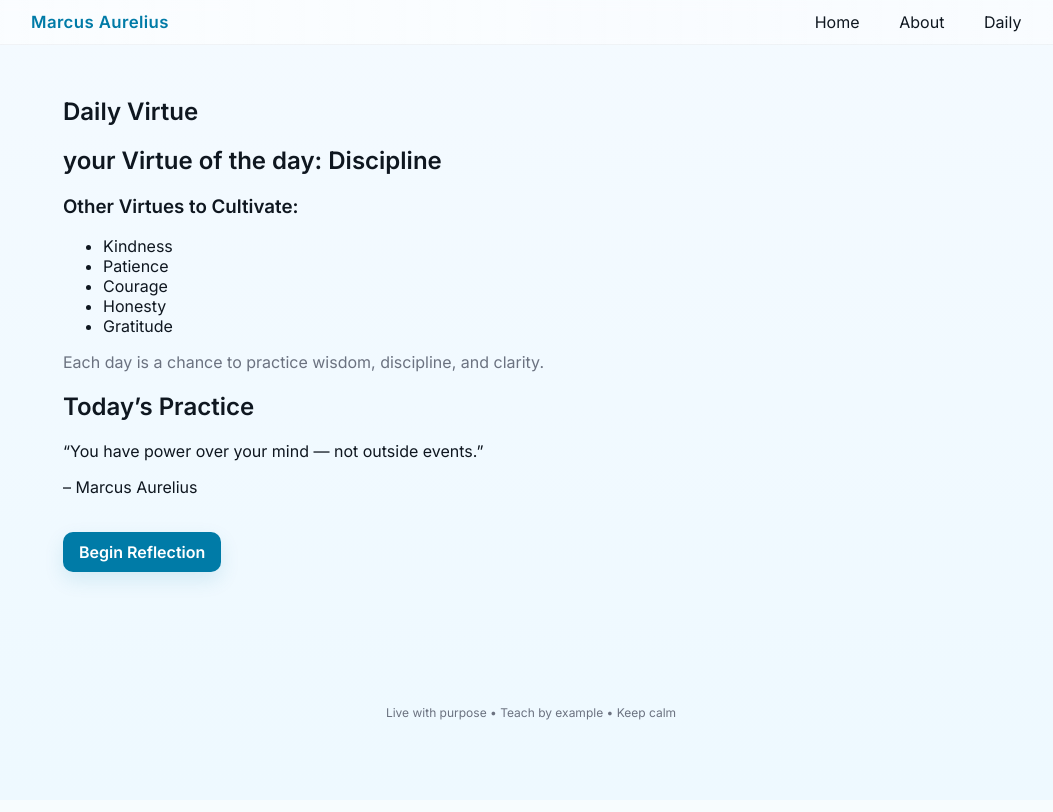
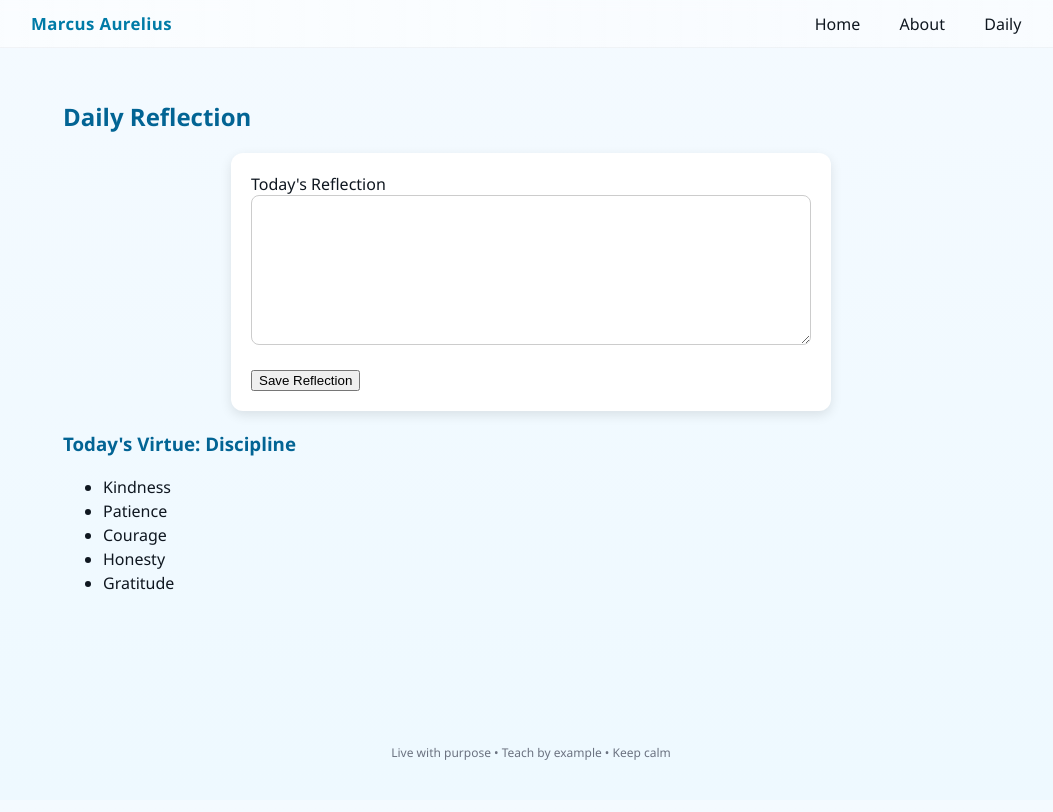
Before and after one commit to 4ghost20/marcus_app, a Flask app: page /daily in a window 1280 px wide. Shown: the whole page, without its empty margins (109-1162 px from the left). Before the commit the page ends 720 px from the top, so only its background shows below. Run offline with Flask 3, Linux system fonts and the light colour scheme.

Commit message:
simple form design csrf protection and form validation
tears and more tears

```diff
--- a/app.py
+++ b/app.py
@@ -1,7 +1,10 @@
-from flask import Flask, render_template
+from flask import Flask, render_template, request
 from datetime import date
+from forms.daily_form import DailyReflectionForm
 
 app = Flask(__name__)
+
+app.config['SECRET_KEY'] = "supersecretkey123"
 @app.route('/')
 def home():
     return render_template('home.html',
@@ -14,12 +17,18 @@
     return render_template('about.html',today=today)
 
 
-@app.route('/daily')
+@app.route('/daily',  methods=['GET', 'POST'])
 def daily():
+    form = DailyReflectionForm()
+    reflection_text = None
+
+    if form.validate_on_submit():
+        reflection_text = form.reflection.data
+
     virtue = "Discipline"
     virtues_list = ["Kindness", "Patience", "Courage", "Honesty", "Gratitude"]
 
-    return render_template('daily.html', virtue=virtue, virtues_list=virtues_list)
+    return render_template("daily.html", form=form, reflection=reflection_text, virtue=virtue, virtues_list=virtues_list)
 
 if __name__ == "__main__":
     app.run(debug=True)
--- /dev/null
+++ b/forms/daily_form.py
@@ -0,0 +1,8 @@
+from flask_wtf import FlaskForm
+from wtforms import StringField, TextAreaField, SubmitField
+from wtforms.validators import DataRequired, Length
+
+class DailyReflectionForm(FlaskForm):
+    reflection = TextAreaField("Today's Reflection",
+                               validators=[DataRequired(), Length(min=3)])
+    submit = SubmitField("Save Reflection")
--- a/static/css/style.css
+++ b/static/css/style.css
@@ -7,6 +7,23 @@
      - White: #FFFFFF
      - Dark text: #0f1720
 */
+/* Zen / Stoic theme: light blue, cerulean, green accents, white background */
+body {
+    font-family: 'Segoe UI', Tahoma, Geneva, Verdana, sans-serif;
+    background-color: #f4faff; /* very light blue */
+    color: #1a1a1a; /* dark text for readability */
+    margin: 0;
+    padding: 0;
+}
+
+h1, h2, h3 {
+    color: #026494; /* cerulean blue */
+}
+
+p, li {
+    font-size: 16px;
+    line-height: 1.5;
+}
 
 :root{
   --bg: #F4FAFF;
@@ -45,11 +62,35 @@
 .cta-row { margin-top: 1.2rem; display: inline-flex; gap: .6rem; }
 
 /* Buttons */
-.btn { display: inline-block; text-decoration: none; padding: .6rem 1rem; border-radius: 10px; font-weight: 600; transition: transform .12s ease, box-shadow .12s ease; }
-.btn:active { transform: translateY(1px); }
-.btn-primary { background: var(--cerulean); color: var(--white); box-shadow: 0 8px 20px rgba(0,123,167,0.12); }
-.btn-primary:hover { filter: brightness(.98); }
-.btn-ghost { background: transparent; color: var(--cerulean); border: 1px solid rgba(0,123,167,0.12); }
+.btn {
+    padding: 10px 20px;
+    border-radius: 8px;
+    font-weight: bold;
+    text-decoration: none;
+    display: inline-block;
+    transition: 0.3s;
+}
+
+.btn-primary {
+    background-color: #028090; /* teal/cerulean */
+    color: white;
+    border: none;
+}
+
+.btn-primary:hover {
+    background-color: #026373;
+}
+
+.btn-ghost {
+    background-color: transparent;
+    color: #028090;
+    border: 2px solid #028090;
+}
+
+.btn-ghost:hover {
+    background-color: #028090;
+    color: white;
+}
 
 /* Content cards and layout */
 .grid { display: grid; grid-template-columns: repeat(auto-fit, minmax(260px, 1fr)); gap: 1.05rem; margin-top: 1rem; }
@@ -63,16 +104,28 @@
 
 /* Forms (prep for later) */
 form { margin-top: 1rem; }
-input[type="text"], textarea, select {
-  width: 100%;
-  padding: .75rem;
-  border-radius: 10px;
-  border: 1px solid rgba(15,23,32,0.06);
-  background: #fff;
-  font-size: .95rem;
+form {
+    max-width: 600px;
+    margin: 20px auto;
+    padding: 20px;
+    background-color: white;
+    border-radius: 12px;
+    box-shadow: 0 4px 12px rgba(0,0,0,0.1);
 }
-textarea { min-height: 120px; resize: vertical; }
-label { display:block; margin-bottom:.4rem; color: var(--muted); font-size:.9rem; }
+
+textarea {
+    width: 100%;
+    height: 150px;
+    padding: 10px;
+    font-size: 16px;
+    border-radius: 8px;
+    border: 1px solid #ccc;
+}
+
+input[type="submit"] {
+    margin-top: 10px;
+    cursor: pointer;
+}
 
 /* Footer */
 .site-footer { margin-top: 3rem; padding: 1.2rem 0; text-align:center; color: var(--muted); font-size:.9rem; }
--- a/templates/daily.html
+++ b/templates/daily.html
@@ -1,29 +1,34 @@
 {% extends "base.html" %}
-{% block title %}Daily Virtue – Marcus Aurelius{% endblock %}
+{% block content %}
 
-{% block content %}
-<section class="page-section">
-    <h1>Daily Virtue</h1>
-    <h2>your Virtue of the day: {{ virtue }}</h2>
-    <h3>Other Virtues to Cultivate:</h3>
-    <ul>
-        {% for v in virtues_list %}
-            <li>{{ v }}</li>
+<h2>Daily Reflection</h2>
+
+<form method="POST">
+    {{ form.csrf_token }}
+
+    <div>
+        {{ form.reflection.label }}<br>
+        {{ form.reflection(rows=4, cols=50) }}
+        {% for error in form.reflection.errors %}
+            <span style="color:red;">{{ error }}</span>
         {% endfor %}
-    </ul>
+    </div>
 
-    <p class="lead">
-        Each day is a chance to practice wisdom, discipline, and clarity.
-    </p>
+    <div style="margin-top: 10px;">
+        {{ form.submit() }}
+    </div>
+</form>
 
-    <div class="virtue-box">
-        <h2>Today’s Practice</h2>
-        <p>“You have power over your mind — not outside events.”</p>
-        <p class="muted">– Marcus Aurelius</p>
+{% if reflection %}
+    <h3>Your Reflection:</h3>
+    <p>{{ reflection }}</p>
+{% endif %}
 
-        <div class="cta-row">
-            <a class="btn btn-primary" href="#">Begin Reflection</a>
-        </div>
-    </div>
-</section>
+<h3>Today's Virtue: {{ virtue }}</h3>
+<ul>
+    {% for v in virtues_list %}
+        <li>{{ v }}</li>
+    {% endfor %}
+</ul>
+
 {% endblock %}
```
Also changed, not shown: forms/__init__.py (added).
